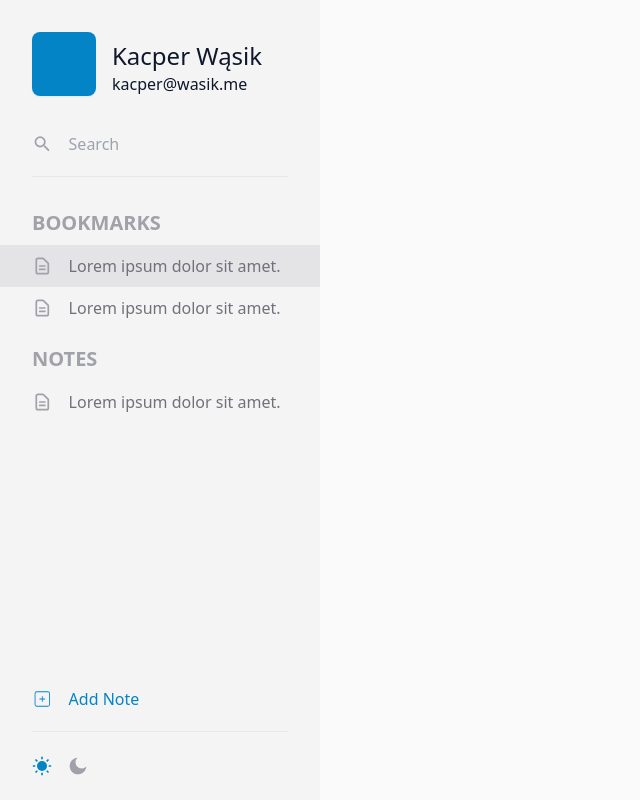
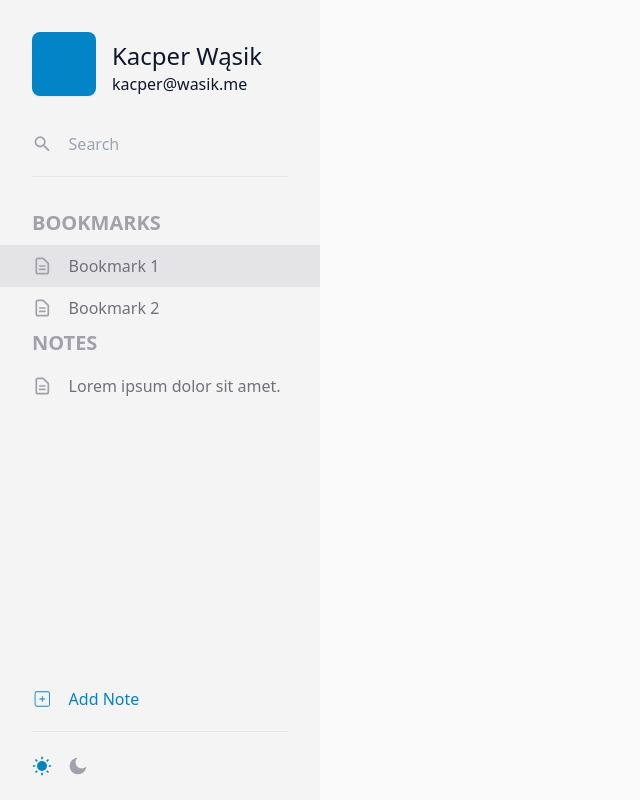
Before and after one commit to iamkacperwasik/markdown-note-desk, a Next.js app: page / in a window 1280 px wide. Shown: the whole page, without its empty margins (0-640 px from the left). Built offline with nearby package versions, Linux system fonts and the light colour scheme.

Commit message:
chunk sidebar to smaller components

```diff
--- /dev/null
+++ b/components/Sidebar/Avatar.tsx
@@ -0,0 +1,5 @@
+const Avatar = () => (
+  <div className="inline-block h-full min-h-[64px] w-[64px] min-w-[64px] rounded-lg bg-sky-600 shadow-sm" />
+)
+
+export default Avatar
--- /dev/null
+++ b/components/Sidebar/Heading.tsx
@@ -0,0 +1,9 @@
+import {FC} from "react"
+
+const Heading: FC<{children: string}> = ({children: text}) => (
+  <h2 className="mb-2 px-8 text-xl font-bold uppercase text-zinc-400">
+    {text}
+  </h2>
+)
+
+export default Heading
--- /dev/null
+++ b/components/Sidebar/NewNoteButton.tsx
@@ -0,0 +1,13 @@
+import {CiSquarePlus} from "react-icons/ci"
+
+const NewNoteButton = () => (
+  <div className="flex cursor-pointer items-center gap-4 py-4 px-8">
+    <CiSquarePlus className="text-2xl text-sky-600" />
+
+    <p className="text-bold text-md w-full py-[4px] font-medium text-sky-600">
+      Add Note
+    </p>
+  </div>
+)
+
+export default NewNoteButton
--- /dev/null
+++ b/components/Sidebar/Note.tsx
@@ -0,0 +1,23 @@
+import {FC} from "react"
+import {HiOutlineDocumentText} from "react-icons/hi"
+
+const Note: FC<{
+  opened?: boolean
+  document: {
+    name: string
+  }
+}> = ({opened = false, document}) => (
+  <div
+    className={`flex cursor-pointer items-center gap-4 py-[5px] px-8 ${
+      opened ? "bg-zinc-200" : ""
+    }`}
+  >
+    <HiOutlineDocumentText className="text-2xl text-zinc-400" />
+
+    <p className="text-bold text-md w-full py-[4px] font-medium text-zinc-500">
+      {document.name}
+    </p>
+  </div>
+)
+
+export default Note
--- /dev/null
+++ b/components/Sidebar/Profile.tsx
@@ -0,0 +1,14 @@
+import Avatar from "components/Sidebar/Avatar"
+
+const Profile = () => (
+  <div className="flex h-[64px] items-end gap-4">
+    <Avatar />
+
+    <div className="flex flex-col">
+      <h2 className="text-2xl font-medium">Kacper Wąsik</h2>
+      <p className="font-light">kacper@wasik.me</p>
+    </div>
+  </div>
+)
+
+export default Profile
--- /dev/null
+++ b/components/Sidebar/Search.tsx
@@ -0,0 +1,16 @@
+import {MdSearch} from "react-icons/md"
+
+const Search = () => (
+  <label className="mt-4 flex items-center gap-4 py-4">
+    {/* Icon */}
+    <MdSearch className="w-min text-2xl text-zinc-400" />
+
+    <input
+      type="text"
+      placeholder="Search"
+      className="text-bold text-md w-full bg-zinc-100 py-[4px] text-zinc-100"
+    />
+  </label>
+)
+
+export default Search
--- /dev/null
+++ b/components/Sidebar/ThemeSwitch.tsx
@@ -0,0 +1,11 @@
+import {RiMoonFill, RiSunFill} from "react-icons/ri"
+
+const ThemeSwitch = () => (
+  <div className="flex gap-4 py-6 text-xl text-zinc-400">
+    <RiSunFill className="cursor-pointer text-sky-600" />
+
+    <RiMoonFill className="cursor-pointer" />
+  </div>
+)
+
+export default ThemeSwitch
--- /dev/null
+++ b/components/Sidebar/index.tsx
@@ -0,0 +1,43 @@
+import Heading from "components/Sidebar/Heading"
+import Note from "components/Sidebar/Note"
+import Profile from "components/Sidebar/Profile"
+import Search from "components/Sidebar/Search"
+
+import NewNoteButton from "./NewNoteButton"
+import ThemeSwitch from "./ThemeSwitch"
+
+const Sidebar = () => (
+  <div className="flex h-screen w-1/4 flex-col justify-between bg-zinc-100">
+    <div className="p-8">
+      <Profile />
+      <Search />
+
+      <hr />
+    </div>
+
+    <div className="flex h-full flex-col justify-between overflow-y-auto">
+      <div>
+        <Heading>Bookmarks</Heading>
+
+        <div>
+          <Note document={{name: "Bookmark 1"}} opened />
+          <Note document={{name: "Bookmark 2"}} />
+        </div>
+
+        <Heading>Notes</Heading>
+
+        <Note document={{name: "Lorem ipsum dolor sit amet."}} />
+      </div>
+    </div>
+
+    <NewNoteButton />
+
+    <div className="px-8">
+      <hr />
+
+      <ThemeSwitch />
+    </div>
+  </div>
+)
+
+export default Sidebar
--- a/pages/[id]/index.tsx
+++ b/pages/[id]/index.tsx
@@ -1,5 +1,7 @@
 import type {GetServerSideProps, InferGetServerSidePropsType} from "next"
 import Head from "next/head"
+
+import Sidebar from "components/Sidebar"
 
 const View = ({id}: InferGetServerSidePropsType<typeof getServerSideProps>) => {
   return (
@@ -8,8 +10,12 @@ const View = ({id}: InferGetServerSidePropsType<typeof getServerSideProps>) => {
         <meta name="robots" content="noindex" />
       </Head>
 
-      <div>
-        <h1>View: {id}</h1>
+      <div className="flex h-screen select-text bg-zinc-50 text-slate-900">
+        <Sidebar />
+
+        <div>
+          <h1>View: {id}</h1>
+        </div>
       </div>
     </>
   )
--- a/pages/index.tsx
+++ b/pages/index.tsx
@@ -1,9 +1,7 @@
 import type {GetServerSideProps} from "next"
 import Head from "next/head"
-import {CiSquarePlus} from "react-icons/ci"
-import {HiOutlineDocumentText} from "react-icons/hi"
-import {MdSearch} from "react-icons/md"
-import {RiMoonFill, RiSunFill} from "react-icons/ri"
+
+import Sidebar from "components/Sidebar"
 
 const Main = () => {
   return (
@@ -12,120 +10,9 @@ const Main = () => {
         <meta name="robots" content="noindex" />
       </Head>
 
-      {/* Body */}
-      <div className="h-screen select-text bg-zinc-50 text-slate-900">
-        {/* Sidebar */}
-        <div className="flex h-screen w-1/4 flex-col justify-between bg-zinc-100">
-          <div className="p-8">
-            {/* Profile */}
-            <div className="flex h-[64px] items-end gap-4">
-              {/* Avatar */}
-              <div className="inline-block h-full min-h-[64px] w-[64px] min-w-[64px] rounded-lg bg-sky-600 shadow-sm" />
-
-              {/* Personal info */}
-              <div className="flex flex-col">
-                <h2 className="text-2xl font-medium">Kacper Wąsik</h2>
-                <p className="font-light">kacper@wasik.me</p>
-              </div>
-              {/* Personal info */}
-            </div>
-            {/* Profile */}
-
-            {/* Search */}
-            <label className="mt-4 flex items-center gap-4 py-4">
-              {/* Icon */}
-              <MdSearch className="w-min text-2xl text-zinc-400" />
-
-              <input
-                type="text"
-                placeholder="Search"
-                className="text-bold text-md w-full bg-zinc-100 py-[4px] text-zinc-100"
-              />
-            </label>
-            {/* Search */}
-
-            <hr />
-          </div>
-
-          {/* Documents */}
-          <div className="flex h-full flex-col justify-between overflow-y-auto">
-            <div>
-              {/* Bookmarks */}
-              <h2 className="mb-2 px-8 text-xl font-bold uppercase text-zinc-400">
-                Bookmarks
-              </h2>
-
-              {/* Bookmark */}
-              <div className="flex cursor-pointer items-center gap-4 bg-zinc-200 py-[5px] px-8">
-                {/* Icon */}
-                <HiOutlineDocumentText className="text-2xl text-zinc-400" />
-
-                <p className="text-bold text-md w-full py-[4px] font-medium text-zinc-500">
-                  Lorem ipsum dolor sit amet.
-                </p>
-              </div>
-              {/* Bookmark */}
-
-              {/* Bookmark */}
-              <div className="flex cursor-pointer items-center gap-4 py-[5px] px-8">
-                {/* Icon */}
-                <HiOutlineDocumentText className="text-2xl text-zinc-400" />
-
-                <p className="text-bold text-md w-full py-[4px] font-medium text-zinc-500">
-                  Lorem ipsum dolor sit amet.
-                </p>
-              </div>
-              {/* Bookmark */}
-
-              {/* Bookmarks */}
-
-              {/* Notes */}
-              <h2 className="my-4 mb-2 px-8 text-xl font-bold uppercase text-zinc-400">
-                Notes
-              </h2>
-
-              {/* Note */}
-              <div className="flex cursor-pointer items-center gap-4 py-[5px] px-8">
-                {/* Icon */}
-                <HiOutlineDocumentText className="text-2xl text-zinc-400" />
-
-                <p className="text-bold text-md w-full py-[4px] font-medium text-zinc-500">
-                  Lorem ipsum dolor sit amet.
-                </p>
-              </div>
-              {/* Note */}
-            </div>
-            {/* Notes */}
-          </div>
-          {/* Documents */}
-
-          {/* New note */}
-          <div className="flex cursor-pointer items-center gap-4 py-4 px-8">
-            {/* Icon */}
-            <CiSquarePlus className="text-2xl text-sky-600" />
-
-            <p className="text-bold text-md w-full py-[4px] font-medium text-sky-600">
-              Add Note
-            </p>
-          </div>
-          {/* New note */}
-
-          <div className="px-8">
-            <hr />
-
-            {/* Theme switch */}
-            <div className="flex gap-4 py-6 text-xl text-zinc-400">
-              <RiSunFill className="cursor-pointer text-sky-600" />
-
-              <RiMoonFill className="cursor-pointer" />
-            </div>
-
-            {/* Theme switch */}
-          </div>
-        </div>
-        {/* Sidebar */}
+      <div className="flex h-screen select-text bg-zinc-50 text-slate-900">
+        <Sidebar />
       </div>
-      {/* Body */}
     </>
   )
 }
```
